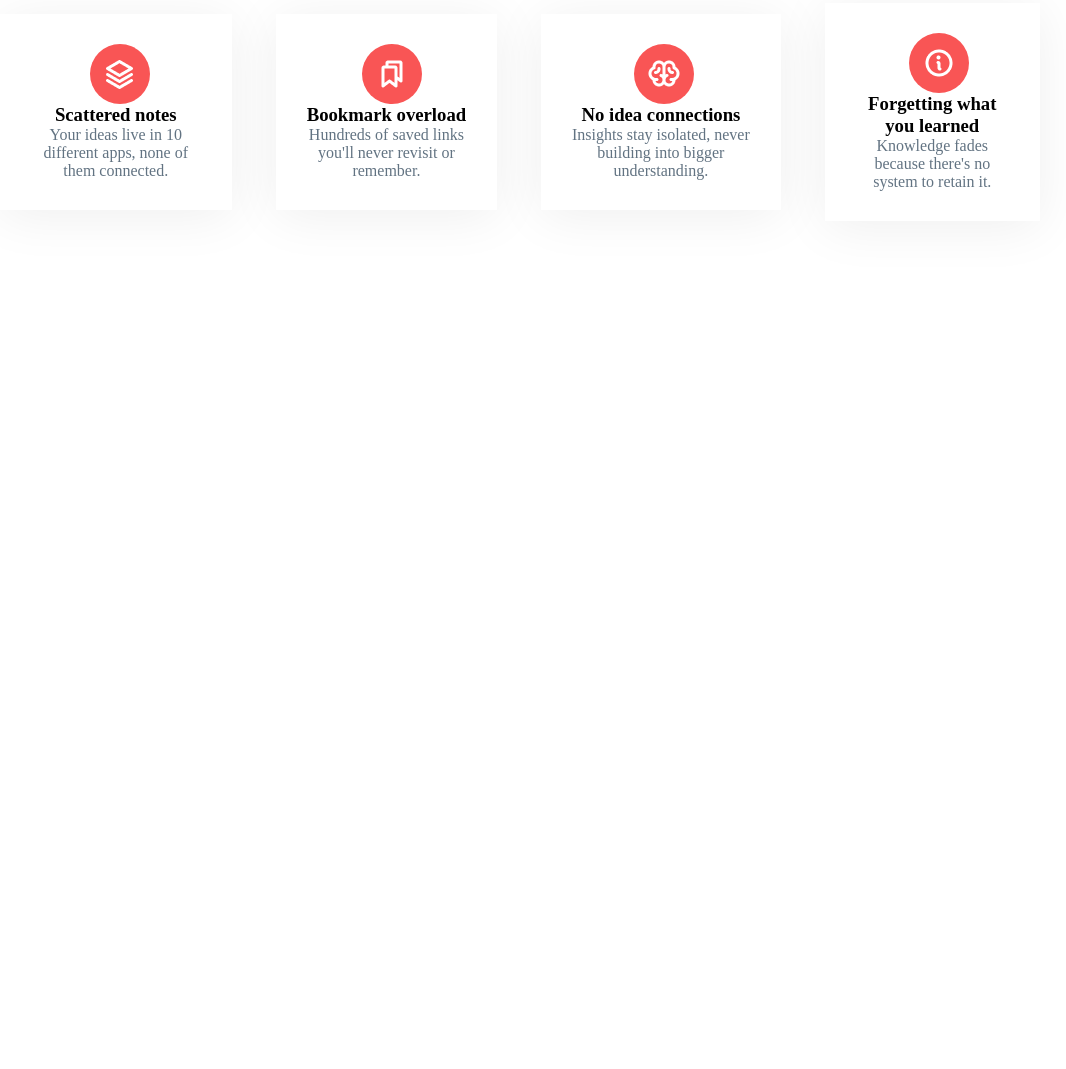
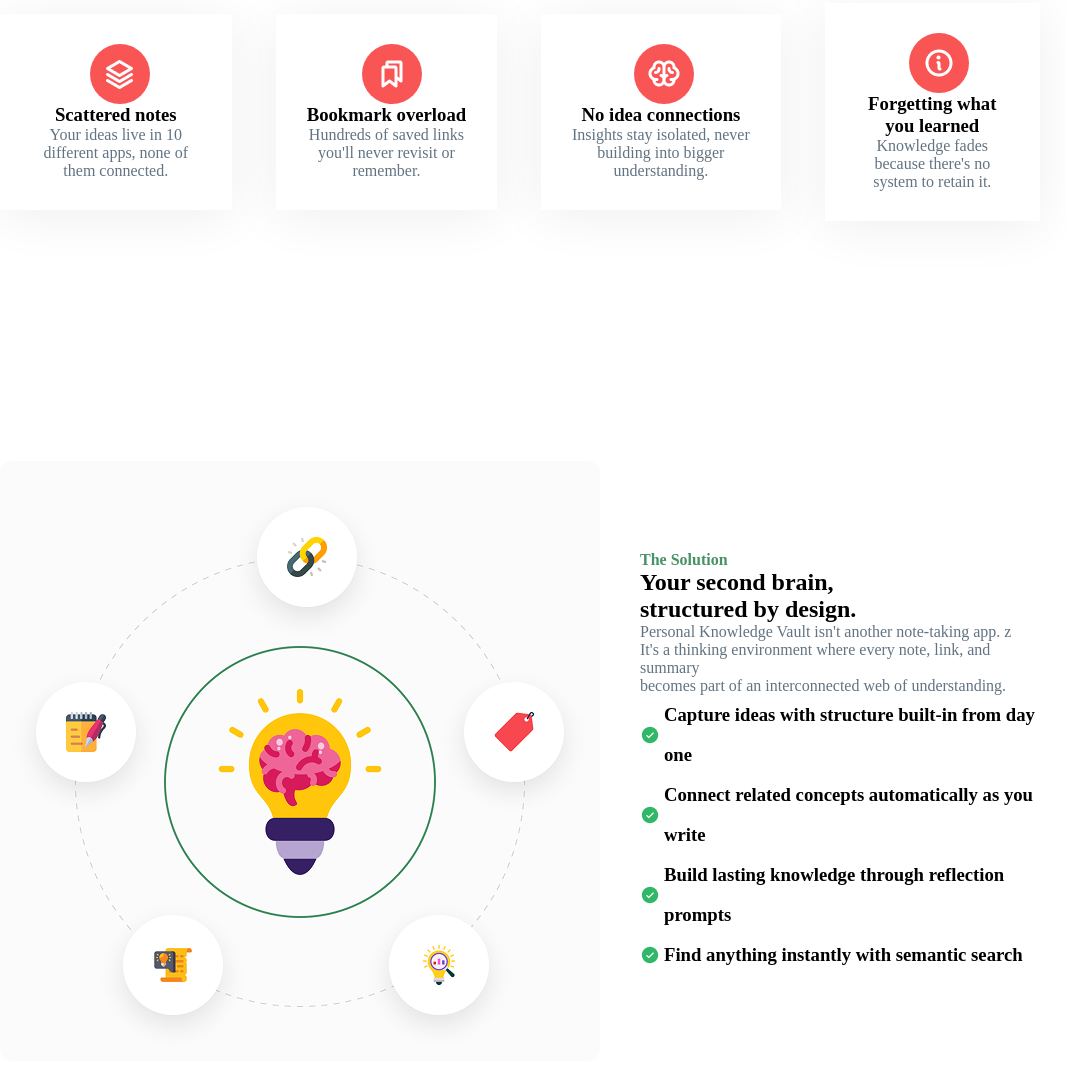
Before and after one commit to riyaddevbd/B13-A01-Knowledge-Vault, a plain HTML site: page index.html in a window 1280 px wide. Shown: the part 998-2067 px from the top of the page, without its empty margins (120-1186 px from the left). Before the commit the page ends 1339 px from the top, so only its background shows below. Drawn offline with Linux system fonts and the light colour scheme.

Commit message:
knowledge section added

```diff
--- a/index.html
+++ b/index.html
@@ -74,6 +74,37 @@
        </div>
     </section>
 
-
+<section id="knowledge">
+    <div class="knowledge-container">
+        <div>
+            <img src="./assets/knowledge.png" alt="">
+        </div>
+        <div class="knowledge-content">
+            <h4 style="color: #469165;;">The Solution</h4>
+            <h1>Your second brain,<br>structured by design.</h1>
+            <p>Personal Knowledge Vault isn't another note-taking app. z <br>
+                It's a thinking environment where every note, link, and summary <br>
+                becomes part of an interconnected web of understanding.</p>
+            <div class="point">
+                <div class="CheckCircle">
+                <img src="./assets/CheckCircle.png" alt=""> &nbsp;
+                <h3>Capture ideas with structure built-in from day one</h3>
+                </div>
+                <div class="CheckCircle">
+                <img src="./assets/CheckCircle.png" alt=""> &nbsp;
+                <h3>Connect related concepts automatically as you write</h3>
+                </div>
+                <div class="CheckCircle">
+                <img src="./assets/CheckCircle.png" alt=""> &nbsp;
+                <h3>Build lasting knowledge through reflection prompts</h3>
+                </div>
+                 <div class="CheckCircle">
+                 <img src="./assets/CheckCircle.png" alt=""> &nbsp;
+                 <h3>Find anything instantly with semantic search</h3>
+                 </div>
+            </div>
+        </div>
+    </div>
+</section>
 </body>
 </html>
```
